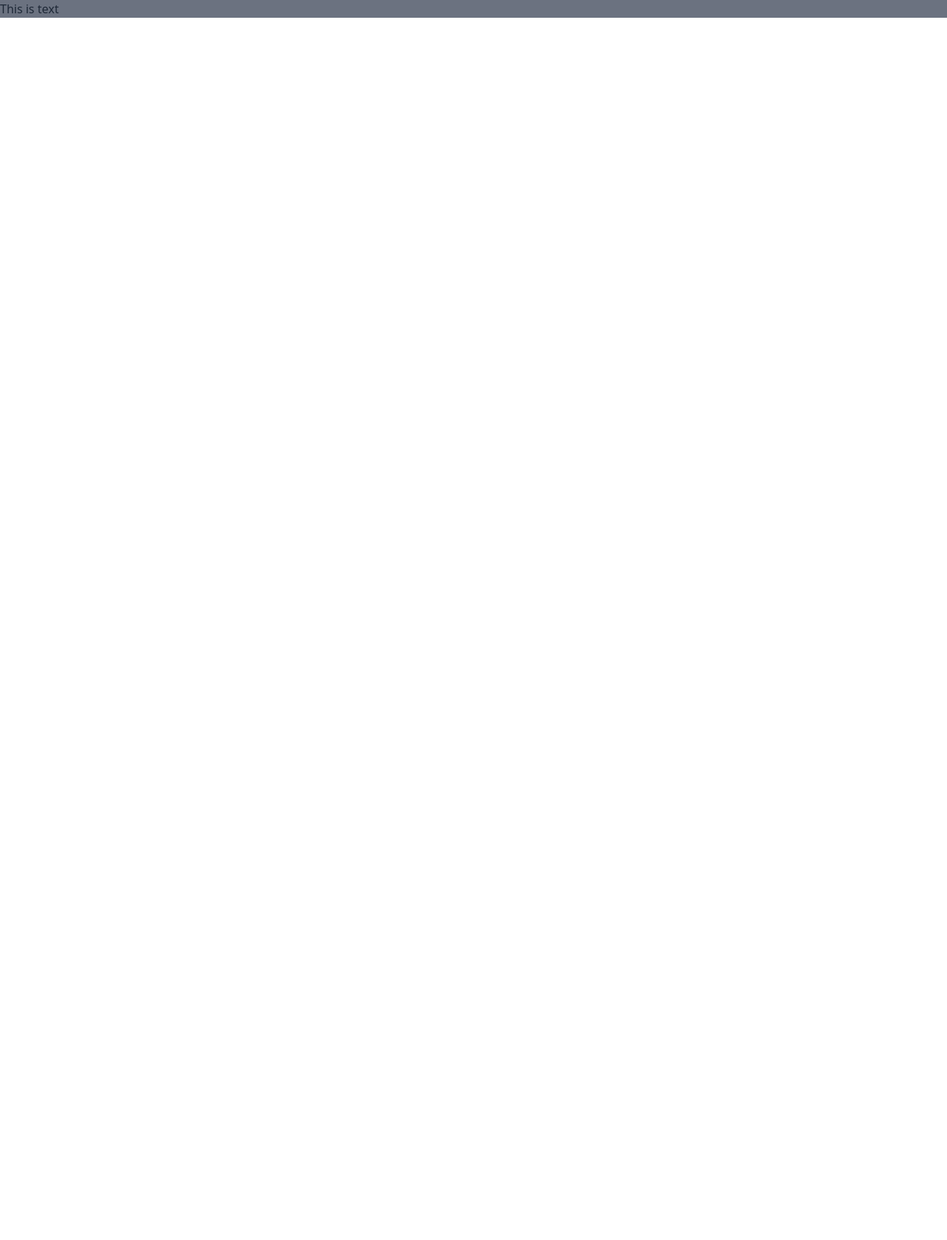
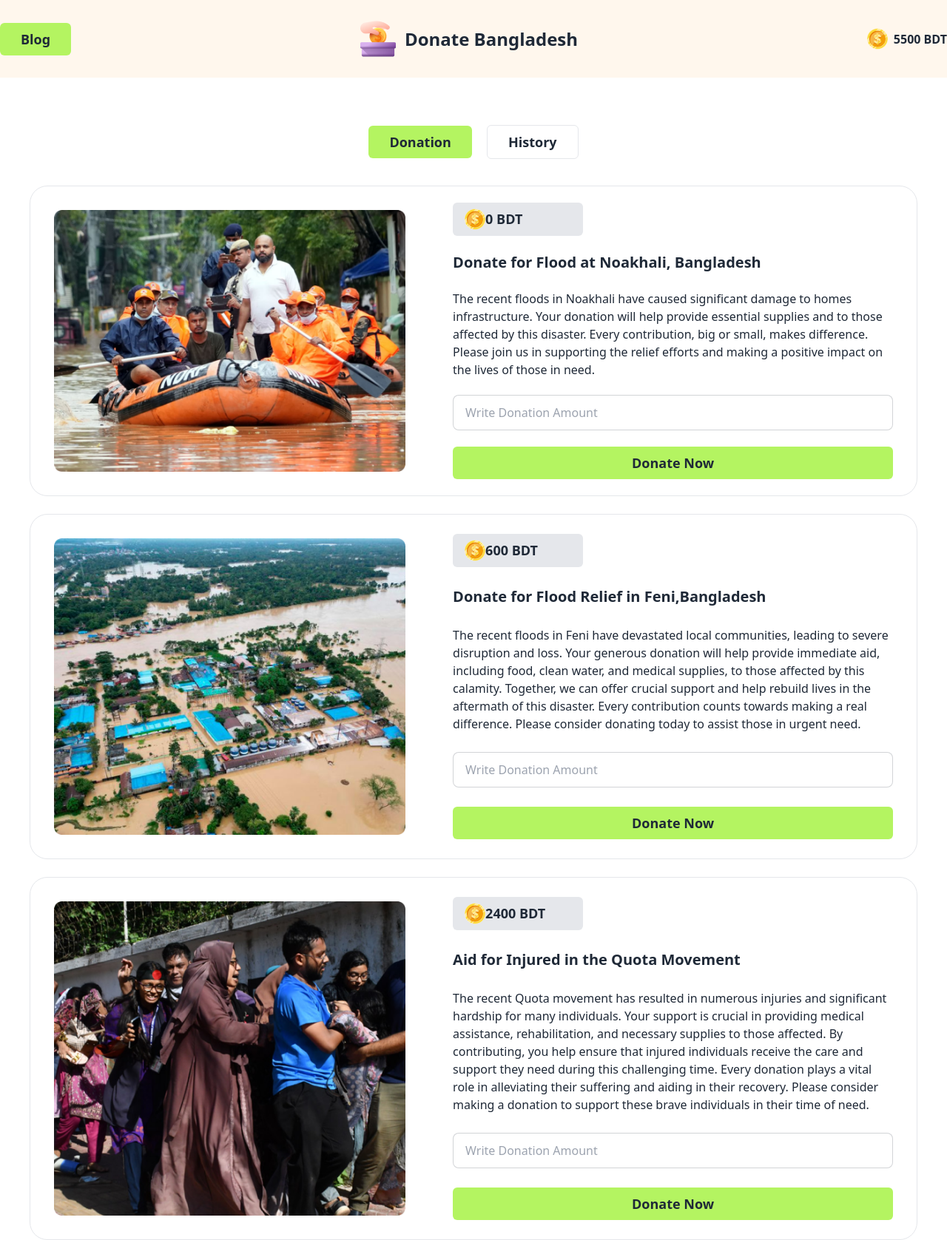
Before and after one commit to jisan-05/assignment-5, a plain HTML site: page index.html in a window 1280 px wide. Shown: the whole page at 74% size. Before the commit the page ends 800 px from the top, so only its background shows below. Drawn offline with nearby package versions, Linux system fonts and the light colour scheme.

Commit message:
ui section almost dome

```diff
--- a/index.html
+++ b/index.html
@@ -1,5 +1,5 @@
 <!DOCTYPE html>
-<html lang="en">
+<html lang="en" data-theme="light">
 
 <head>
     <meta charset="UTF-8">
@@ -8,7 +8,81 @@
     <link href="https://cdn.jsdelivr.net/npm/daisyui@4.12.10/dist/full.min.css" rel="stylesheet" type="text/css" />
     <script src="https://cdn.tailwindcss.com"></script>
 </head>
+
 <body>
-    <p class="bg-gray-500">This is text</p>
+    <header class="">
+        <nav class="bg-orange-50">
+            <div class="flex justify-between container mx-auto items-center py-7">
+                <div>
+                    <button class="px-7 py-2 bg-[#B4F461] rounded-md font-bold text-lg">Blog</button>
+                </div>
+                <div class="flex items-center text-2xl font-semibold gap-3"><img src="./assets/logo.png" alt=""> Donate
+                    Bangladesh</div>
+                <div class="flex items-center font-bold gap-2"><img src="./assets/coin.png" alt="">5500 BDT</div>
+            </div>
+        </nav>
+        <div class="text-center space-x-4 mt-16">
+            <button class="px-7 py-2 bg-[#B4F461] rounded-md font-bold text-lg">Donation</button>
+            <button class="px-7 py-2 border border-gray-200 rounded-md font-bold text-lg">History</button>
+        </div>
+    </header>
+    <!-- -----------Main section Start ----------  -->
+    <main class="mt-9 container mx-auto px-10 space-y-6">
+        <!-- 1st Card Start  -->
+        <div class="flex border rounded-3xl">
+            <div class="w-[45%] px-8 py-8">
+                <img class="w-full" src="./assets/noakhali.png" alt="">
+            </div>
+            <div class="px-8 w-[55%] flex flex-col justify-evenly">
+                <button class="px-4 w-44 py-2 bg-gray-200 rounded-md font-bold text-lg flex"><img src="./assets/coin.png" alt=""> 0 BDT</button>
+
+                <p class="text-xl font-bold">Donate for Flood at Noakhali, Bangladesh</p>
+
+                <p class=""> The recent floods in Noakhali have caused significant damage to homes  infrastructure. Your donation will help provide essential supplies and  to those affected by this disaster. Every contribution, big or small, makes  difference. Please join us in supporting the relief efforts and making a positive impact on the lives of those in need.</p>
+
+                <input type="text" placeholder="Write Donation Amount" class="input input-bordered w-full max-w-full" />
+
+                <button class="w-full py-2 bg-[#B4F461] rounded-md font-bold text-lg">Donate Now</button>
+            </div>
+        </div>
+        <!-- 2nd Card Start  -->
+        <div class="flex border rounded-3xl">
+            <div class="w-[45%] px-8 py-8">
+                <img class="w-full" src="./assets/feni.png" alt="">
+            </div>
+            <div class="px-8 w-[55%] flex flex-col justify-evenly">
+                <button class="px-4 w-44 py-2 bg-gray-200 rounded-md font-bold text-lg flex"><img src="./assets/coin.png" alt=""> 600 BDT</button>
+
+                <p class="text-xl font-bold">Donate for Flood Relief in Feni,Bangladesh</p>
+
+                <p class="">The recent floods in Feni have devastated local communities, leading to severe disruption and loss. Your generous donation will help provide immediate aid, including food, clean water, and medical supplies, to those affected by this calamity. Together, we can offer crucial support and help rebuild lives in the aftermath of this disaster. Every contribution counts towards making a real difference. Please consider donating today to assist those in urgent need.</p>
+
+                <input type="text" placeholder="Write Donation Amount" class="input input-bordered w-full max-w-full" />
+
+                <button class="w-full py-2 bg-[#B4F461] rounded-md font-bold text-lg">Donate Now</button>
+            </div>
+        </div>
+        <!-- 3rd Card Start  -->
+        <div class="flex border rounded-3xl">
+            <div class="w-[45%] px-8 py-8">
+                <img class="w-full" src="./assets/quota-protest.png" alt="">
+            </div>
+            <div class="px-8 w-[55%] flex flex-col justify-evenly">
+                <button class="px-4 w-44 py-2 bg-gray-200 rounded-md font-bold text-lg flex"><img src="./assets/coin.png" alt=""> 2400 BDT</button>
+
+                <p class="text-xl font-bold">Aid for Injured in the Quota Movement</p>
+
+                <p class="">The recent Quota movement has resulted in numerous injuries and significant hardship for many individuals. Your support is crucial in providing medical assistance, rehabilitation, and necessary supplies to those affected. By contributing, you help ensure that injured individuals receive the care and support they need during this challenging time. Every donation plays a vital role in alleviating their suffering and aiding in their recovery. Please consider making a donation to support these brave individuals in their time of need.</p>
+
+                <input type="text" placeholder="Write Donation Amount" class="input input-bordered w-full max-w-full" />
+
+                <button class="w-full py-2 bg-[#B4F461] rounded-md font-bold text-lg">Donate Now</button>
+            </div>
+        </div>
+    </main>
+
+    <script src="uniti"></script>
+    <script src="./js/script.js"></script>
 </body>
+
 </html>
```
Also changed, not shown: blog.html (+59 -0 lines), assets/faq.png (added), js/utility.js (added).
